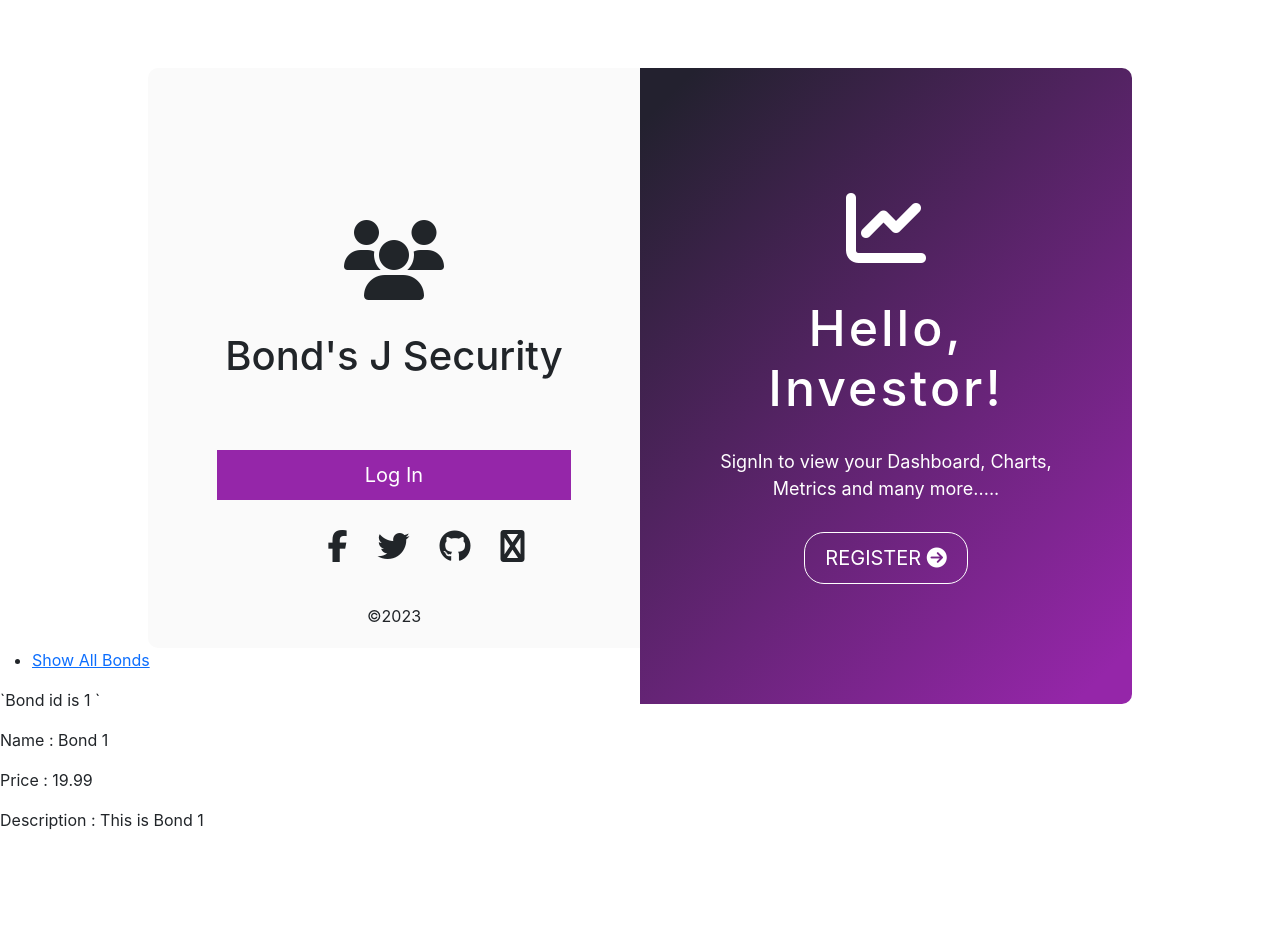
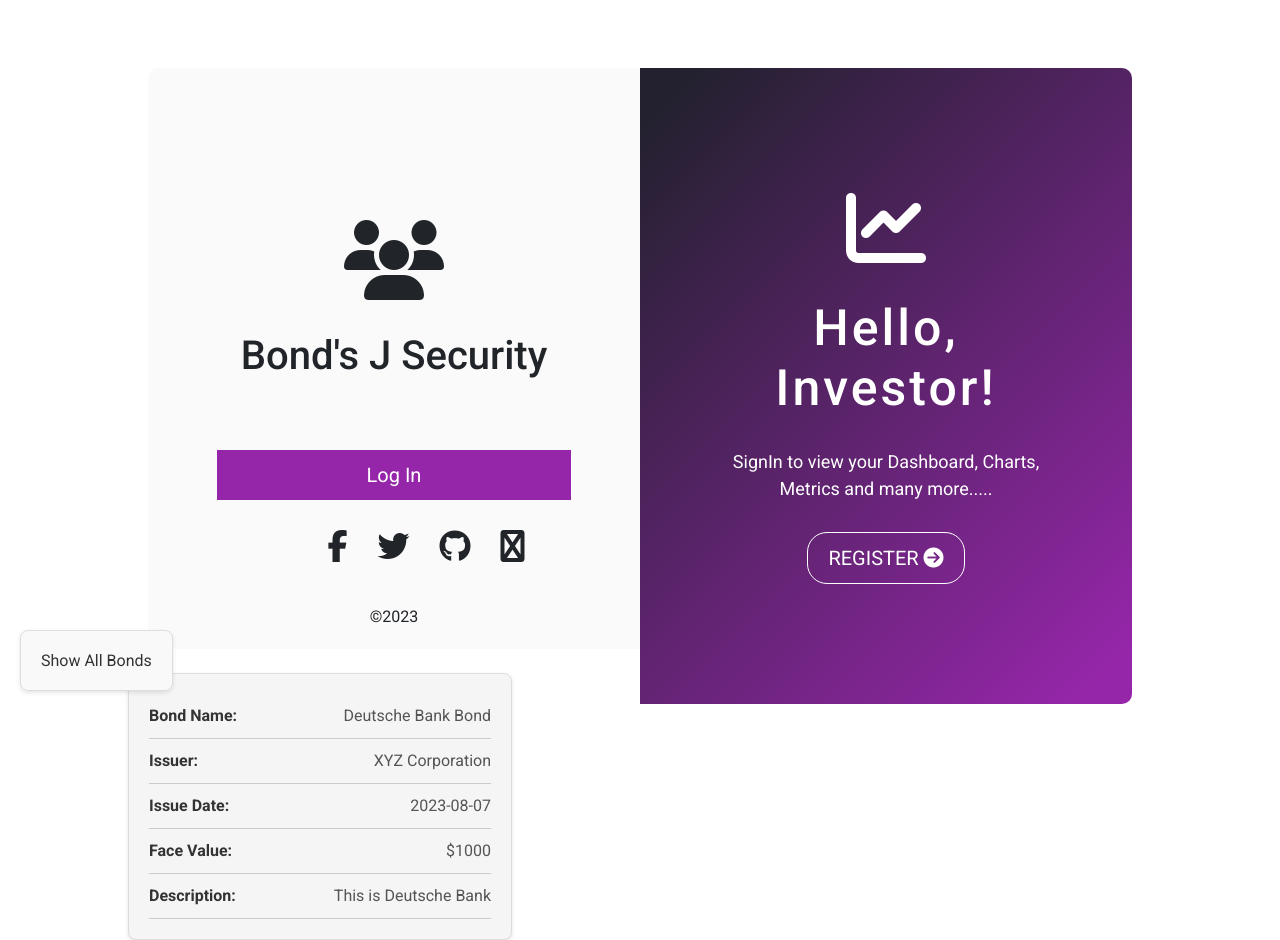
Before and after one commit to Krish-Bajaj/Team15-FE, a React (Create React App) app: page /bonds/1 in a window 1280 px wide. Before the commit the page ends 848 px from the top, so only its background shows below. Built offline with nearby package versions, Linux system fonts and the light colour scheme.

Commit message:
feat: added the individual stock screen

```diff
--- a/src/api.js
+++ b/src/api.js
@@ -1,9 +1,43 @@
 export const getBonds = () => {
-    const products = [
-        { id: 1, name: 'Bond 1', description: 'This is Bond 1', price: 19.99 },
-        { id: 2, name: 'Bond 2', description: 'This is Bond 2', price: 29.99 },
-        { id: 3, name: 'Bond 3', description: 'This is Bond 3', price: 39.99 },
-    ]
+  const products = [
+    { id: 1, name: "Bond 1", description: "This is Bond 1", price: 19.99 },
+    { id: 2, name: "Bond 2", description: "This is Bond 2", price: 29.99 },
+    { id: 3, name: "Bond 3", description: "This is Bond 3", price: 39.99 },
+  ];
 
-    return products;
-}
+  return products;
+};
+
+export const BondsNames = () => {
+  const products = [
+    {
+      id: 1,
+      name: "Deutsche Bank Bond",
+      description: "This is Deutsche Bank",
+      price: 19.99,
+      issuer: "XYZ Corporation",
+      issueDate: "2023-08-07",
+      faceValue: "$1000",
+    },
+    {
+      id: 2,
+      name: "Bond 2",
+      description: "This is Bond 2",
+      price: 29.99,
+      issuer: "XYZ Corporation",
+      issueDate: "2023-08-07",
+      faceValue: "$2000",
+    },
+    {
+      id: 3,
+      name: "Bond 3",
+      description: "This is Bond 3",
+      price: 39.99,
+      issuer: "XYZ Corporation",
+      issueDate: "2023-08-07",
+      faceValue: "$3000",
+    },
+    // Add more products
+  ];
+  return products;
+};
--- a/src/pages/BondDetails.js
+++ b/src/pages/BondDetails.js
@@ -1,31 +1,52 @@
 import React from "react";
 import { useParams } from "react-router-dom";
-import { getBonds } from "../api";
+import { BondsNames } from "../api";
 import { Link } from "react-router-dom";
+import "../styles/BondDetails.css";
+
 const BondDetails = () => {
-  const bonds = getBonds();
-
+  const bonds = BondsNames();
   const { bondId } = useParams();
   const bond = bonds.find((p) => p.id === parseInt(bondId));
-  console.log("in the details");
-  console.log(bond);
-  console.log(bond.description, bond.name);
+  const linkStyle = {
+    textDecoration: "none",
+    color: "#333",
+    backgroundColor: "#f9f9f9",
+    border: "1px solid #ddd",
+    borderRadius: "8px",
+    padding: "20px",
+    margin: "20px",
+    boxShadow: "0 2px 4px rgba(0, 0, 0, 0.1)",
+  };
   return (
     <>
       <div>
-        <nav>
-          <ul>
-            <li>
-              <Link to="/dashboard"> Show All Bonds </Link>
-            </li>
-          </ul>
-        </nav>
+        <Link to="/" style={linkStyle}>
+          Show All Bonds{" "}
+        </Link>
       </div>
-      <div>
-        <p>`Bond id is {bondId} `</p>
-        <p>Name : {bond.name}</p>
-        <p>Price : {bond.price}</p>
-        <p>Description : {bond.description}</p>
+
+      <div className="bond-attributes">
+        <div className="bond-attribute">
+          <span className="attribute-label">Bond Name:</span>
+          <span className="attribute-value"> {bond.name} </span>
+        </div>
+        <div className="bond-attribute">
+          <span className="attribute-label">Issuer:</span>
+          <span className="attribute-value"> {bond.issuer} </span>
+        </div>
+        <div className="bond-attribute">
+          <span className="attribute-label">Issue Date:</span>
+          <span className="attribute-value"> {bond.issueDate} </span>
+        </div>
+        <div className="bond-attribute">
+          <span className="attribute-label">Face Value:</span>
+          <span className="attribute-value"> {bond.faceValue} </span>
+        </div>
+        <div className="bond-attribute">
+          <span className="attribute-label">Description:</span>
+          <span className="attribute-value"> {bond.description} </span>
+        </div>
       </div>
     </>
   );
--- /dev/null
+++ b/src/styles/BondDetails.css
@@ -0,0 +1,110 @@
+/* Bonddetails.css */
+@import url('https://fonts.googleapis.com/css2?family=Roboto:wght@300;400;500;700&display=swap');
+body {
+  font-family: 'Roboto', sans-serif;
+}
+
+.show-all-container {
+  color: #2196F3;
+  background-color: #f5f5f5;
+  border: 1px solid #ddd;
+  border-radius: 8px;
+  border-radius: 20%;
+  padding: 20px;
+  margin: 20px;
+  box-shadow: 0 2px 4px rgba(0, 0, 0, 0.1);
+}
+.bond-container {
+  /* border-color: red; */
+    /* border: 1px solid #ccc; */
+    padding: 20px;
+    margin: 20px;
+    border-radius: 8px;
+    /* box-shadow: 0 2px 4px rgba(0, 0, 0, 0.1); */
+    width: 50%;
+    display: flex;
+    justify-content: center;
+    align-items: center;
+    flex-direction: column;
+    margin: auto;
+  }
+
+  .bond-title {
+    font-size: 50px;
+    /* margin-bottom: 10px; */
+    display: flex;
+    /* justify-content: ; */
+    margin-left: -50%;
+    color: rgb(60, 17, 61);
+    transition: background-color 0.3s, color 0.3s, transform 0.3s;
+
+    /* Hover effect */
+    &:hover {
+      background-color: #eaeaea;
+      color: #333;
+      transform: translateY(-2px);
+    }
+  }
+
+  /* .bond-info {
+    font-size: 25px;
+    margin: 5px 0;
+    color: rgb(88, 9, 83);
+  } */
+
+  .bond-info {
+    font-size: 18px;
+    margin: 8px 0;
+  color: #3F51B5;
+    border-radius: 10%;
+    /* color: #555; */
+    background-color: #f5f5f5;
+    padding: 10px;
+    border: 1px solid #ccc;
+    box-shadow: 0 1px 2px rgba(0, 0, 0, 0.1);
+    transition: background-color 0.3s, color 0.3s, transform 0.3s;
+
+    /* Hover effect */
+    &:hover {
+      background-color: #eaeaea;
+      color: #333;
+      transform: translateY(-2px);
+    }
+  }
+
+
+
+  /* BondAttributes.css */
+
+.bond-attributes {
+  display: flex;
+  flex-direction: column;
+  background-color: #f5f5f5;
+  border: 1px solid #ddd;
+  border-radius: 8px;
+  padding: 20px;
+  /* margin: 20px; */
+  box-shadow: 0 2px 4px rgba(0, 0, 0, 0.1);
+  width: 30%;
+  /* justify-content: center; */
+  margin: auto;
+}
+
+.bond-attribute {
+  display: flex;
+  justify-content: space-between;
+  align-items: center;
+  padding: 10px 0;
+  border-bottom: 1px solid #ccc;
+}
+
+.attribute-label {
+  font-weight: bold;
+  color: #333;
+  margin-right: 10px;
+}
+
+.attribute-value {
+  font-size: 16px;
+  color: #555;
+}
```
